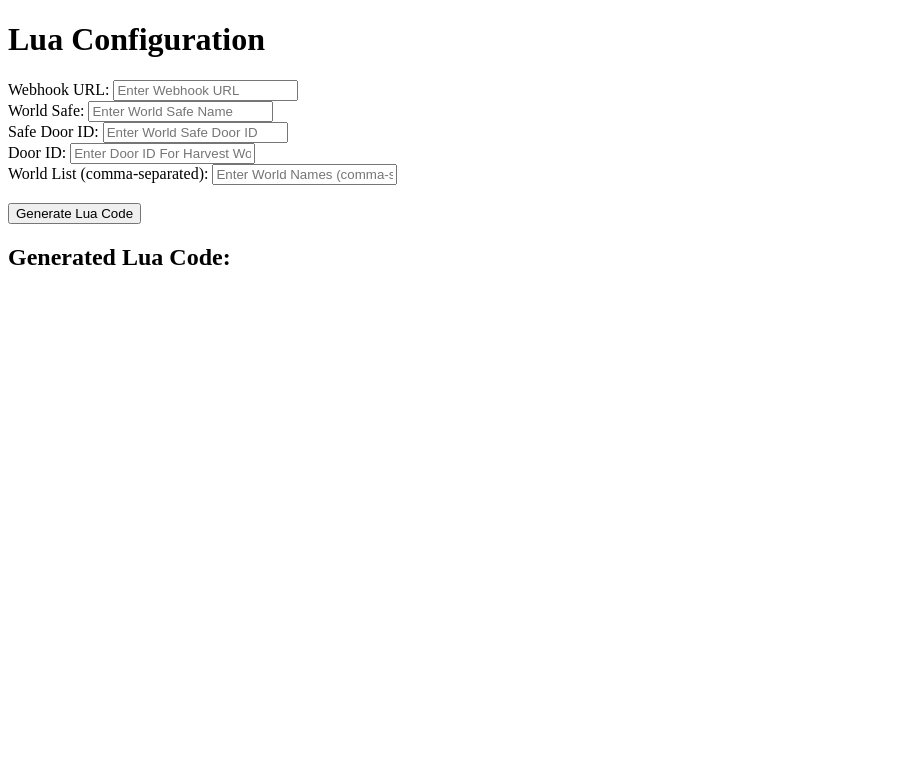
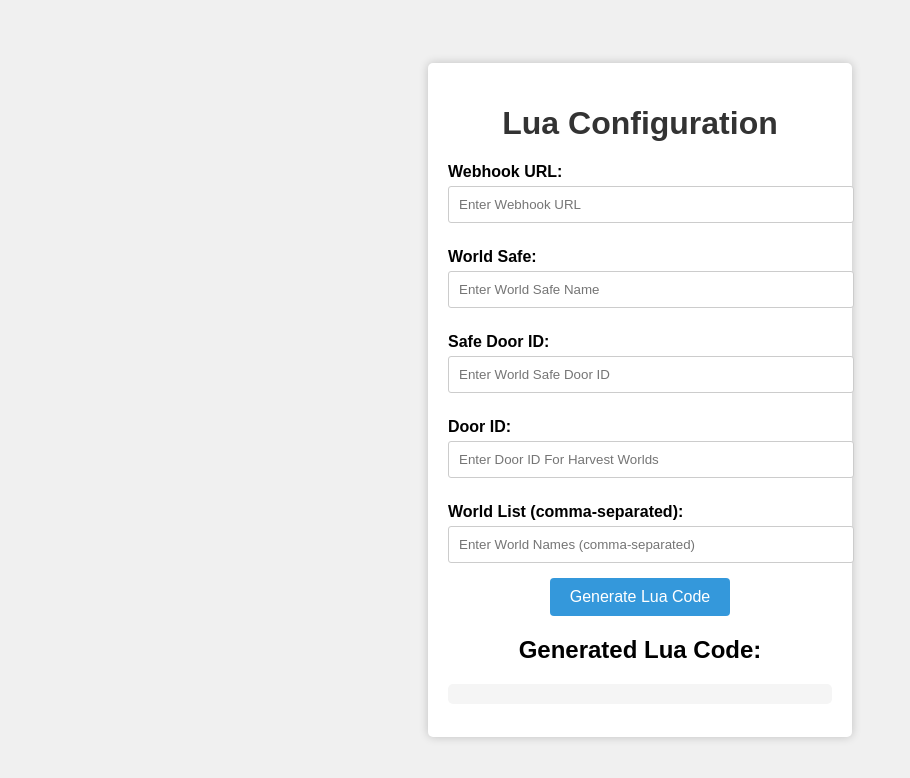
Before and after one commit to BarisSenel/barissenel.github.io, a plain HTML site: page makeConfig.html in a window 1280 px wide. Shown: the whole page, without its empty margins (0-910 px from the left). Drawn offline with Linux system fonts and the light colour scheme.

Commit message:
Update makeConfig.html

```diff
--- a/makeConfig.html
+++ b/makeConfig.html
@@ -2,33 +2,105 @@
 <html>
 <head>
     <title>Lua Configuration</title>
+    <style>
+        body {
+            font-family: Arial, sans-serif;
+            background-color: #f0f0f0;
+            text-align: center;
+            margin: 0;
+            padding: 0;
+            display: flex;
+            justify-content: center;
+            align-items: center;
+            min-height: 100vh;
+        }
+
+        .container {
+            max-width: 400px;
+            padding: 20px;
+            background-color: #fff;
+            border-radius: 5px;
+            box-shadow: 0 0 10px rgba(0, 0, 0, 0.2);
+        }
+
+        h1 {
+            color: #333;
+        }
+
+        p {
+            color: #666;
+        }
+
+        label {
+            display: block;
+            text-align: left;
+            font-weight: bold;
+            margin-top: 10px;
+        }
+
+        input[type="text"] {
+            width: 100%;
+            padding: 10px;
+            margin-top: 5px;
+            margin-bottom: 15px;
+            border: 1px solid #ccc;
+            border-radius: 3px;
+        }
+
+        button {
+            display: inline-block;
+            padding: 10px 20px;
+            background-color: #3498db;
+            color: #fff;
+            border: none;
+            border-radius: 4px;
+            cursor: pointer;
+            font-size: 16px;
+            transition: background-color 0.3s;
+        }
+
+        button:hover {
+            background-color: #2980b9;
+        }
+
+        h2 {
+            margin-top: 20px;
+        }
+
+        pre {
+            background-color: #f5f5f5;
+            padding: 10px;
+            border-radius: 5px;
+            text-align: left;
+            overflow-x: auto;
+        }
+    </style>
 </head>
 <body>
+    <div class="container">
         <h1>Lua Configuration</h1>
         <form id="configForm">
             <label for="webhookUrl">Webhook URL:</label>
-        <input type="text" id="webhookUrl" name="webhookUrl" placeholder="Enter Webhook URL"><br>
+            <input type="text" id="webhookUrl" name="webhookUrl" placeholder="Enter Webhook URL">
 
             <label for="worldsafe">World Safe:</label>
-        <input type="text" id="worldsafe" name="worldsafe" placeholder="Enter World Safe Name"><br>
+            <input type="text" id="worldsafe" name="worldsafe" placeholder="Enter World Safe Name">
 
             <label for="safeDoorId">Safe Door ID:</label>
-        <input type="text" id="safeDoorId" name="safeDoorId" placeholder="Enter World Safe Door ID"><br>
+            <input type="text" id="safeDoorId" name="safeDoorId" placeholder="Enter World Safe Door ID">
 
             <label for="doorId">Door ID:</label>
-        <input type="text" id="doorId" name="doorId" placeholder="Enter Door ID For Harvest Worlds"><br>
+            <input type="text" id="doorId" name="doorId" placeholder="Enter Door ID For Harvest Worlds">
 
             <label for="worldList">World List (comma-separated):</label>
-        <input type="text" id="worldList" name="worldList" placeholder="Enter World Names (comma-separated)"><br>
+            <input type="text" id="worldList" name="worldList" placeholder="Enter World Names (comma-separated)">
 
-        <!-- Add more input fields for other variables as needed -->
-
-        <br>
             <button type="button" onclick="generateLuaCode()">Generate Lua Code</button>
         </form>
 
         <h2>Generated Lua Code:</h2>
         <pre id="luaCode"></pre>
+    </div>
 
     <script>
         function generateLuaCode() {
@@ -38,9 +110,6 @@
             const safeDoorId = form.elements.safeDoorId.value;
             const doorId = form.elements.doorId.value;
             const worldList = form.elements.worldList.value.split(',').map(item => item.trim());
-
-            // Add similar lines for other variables
-            // For example: const blockId = form.elements.blockId.value;
 
             const luaCode = `
 ---[Settings]---
@@ -54,7 +123,7 @@ safeDoorID = "${safeDoorId}" -- Storage World Door ID
 doorId = "${doorId}" -- Door id, should be the same for storage and plant worlds
 worldList = {${worldList.map(item => `"${item}"`).join(', ')}}
 -----------
-depoblock = 6388 -- For bot findpathing it must be background
+depoblock = 6388 -- For bot find pathing it must be background
 WebhookUrl = "${webhookUrl}"
 moonList = {10140, 10142, 10146, 10150, 10158, 10164, 10228, 11286, 12386, 1098, 1828 , 3870 , 7058 , 10134, 10136 , 10138 } -- change it to your self
 `;
```
Lines whose indentation alone changed are shown as unchanged.
